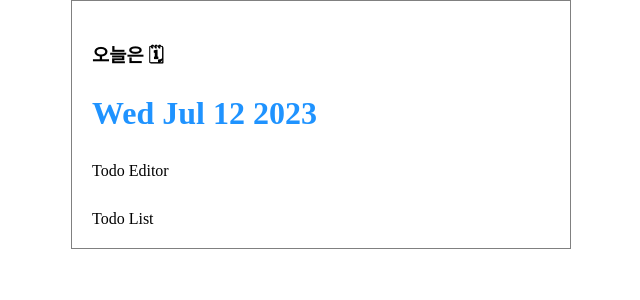
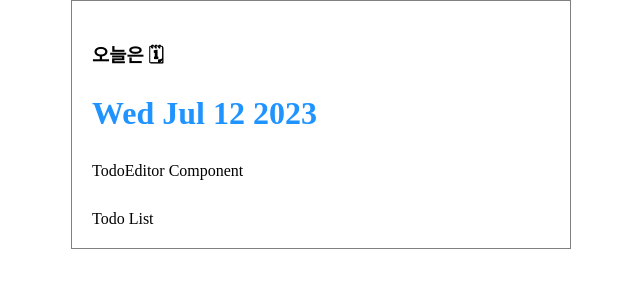
Before and after one commit to kang-gicheon/React_TODO_List, a React (Create React App) app in the folder todo/: page / in a window 1280 px wide. Shown: the top 300 px of the page, without its empty margins (319-959 px from the left). Built offline with nearby package versions, Linux system fonts and the light colour scheme.

Commit message:
TodoList, CSS 컴포넌트 추가 + app.js 수정
리스트 목록, app.js 적용

```diff
--- a/todo/src/App.js
+++ b/todo/src/App.js
@@ -1,5 +1,6 @@
 import "./App.css";
 import Header from "./component/Header";
+import TodoEditor from "./component/TodoEditor";
 
 function App() {
   return (
@@ -7,7 +8,7 @@ function App() {
       {/* 헤더 영역 */}
       <Header />
       {/* 할 일을 작성할 edit 영역 */}
-      <div>Todo Editor</div>
+      <TodoEditor />
       {/* 작성한 할 일 목록 영역 */}
       <div>Todo List</div>
     </div>
--- /dev/null
+++ b/todo/src/component/TodoEditor.js
@@ -0,0 +1,6 @@
+import "./TodoEditor.css";
+
+const TodoEditor = () => {
+  return <div className="TodoEditor">TodoEditor Component</div>;
+};
+export default TodoEditor;
```
Also changed, not shown: todo/src/component/TodoEditor.css (added).
